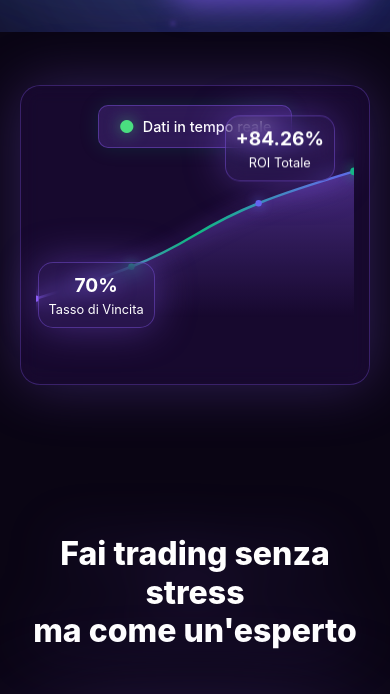
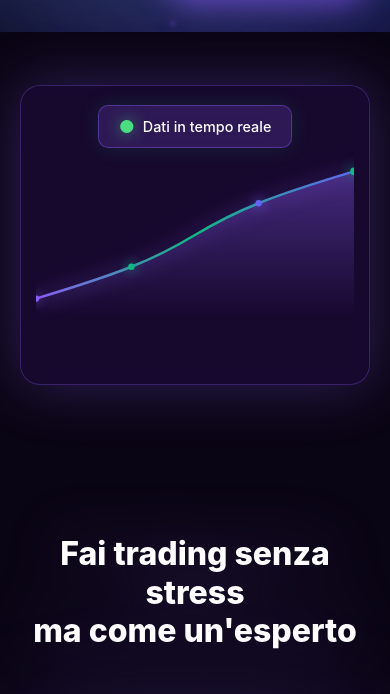
Before and after one commit to menzo1999/THE-TRADING-PATH, a plain HTML site: page index.html in a window 390 px wide. Shown: the part 812-1506 px from the top of the page. Drawn offline with Linux system fonts and the light colour scheme.

Commit message:
Update index.html

```diff
--- a/index.html
+++ b/index.html
@@ -629,8 +629,9 @@
                 height: 100% !important;
             }
 
+            /* Nascondere floating stats su mobile per evitare sovrapposizioni */
             .floating-stats {
-                padding: 15px;
+                display: none !important;
             }
 
             .stat-number {
@@ -832,8 +833,9 @@
                 font-size: 2.5rem;
             }
 
+            /* Nascondere floating stats su schermi piccoli */
             .floating-stats {
-                padding: 10px;
+                display: none !important;
             }
 
             .stat-number {
```
